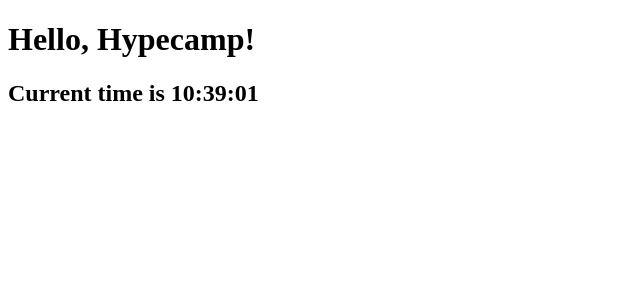
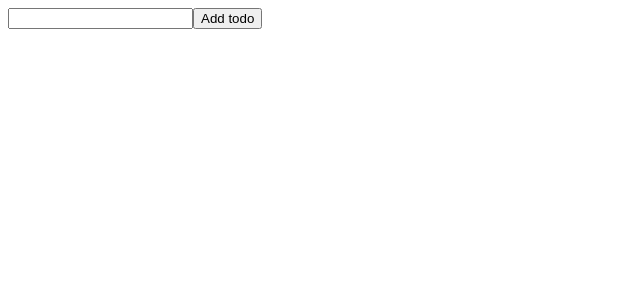
Before and after one commit to DimatiBart/react-demo, a React app: page / in a window 1280 px wide. Shown: the top 300 px of the page, without its empty margins (0-640 px from the left). Built offline with nearby package versions, Linux system fonts and the light colour scheme.

Commit message:
added redux into the project

```diff
--- a/package.json
+++ b/package.json
@@ -20,6 +20,8 @@
   "devDependencies": {
     "babel-core": "^6.26.0",
     "babel-loader": "^7.1.2",
+    "babel-plugin-syntax-object-rest-spread": "^6.13.0",
+    "babel-plugin-transform-object-rest-spread": "^6.26.0",
     "babel-preset-env": "^1.6.1",
     "babel-preset-react": "^6.24.1",
     "react-hot-loader": "^3.1.3",
@@ -28,6 +30,8 @@
   },
   "dependencies": {
     "react": "^16.2.0",
-    "react-dom": "^16.2.0"
+    "react-dom": "^16.2.0",
+    "react-redux": "^5.0.7",
+    "redux": "^3.7.2"
   }
 }
--- a/src/App.js
+++ /dev/null
@@ -1,37 +0,0 @@
-import React from "react";
-
-export default (props) => (
-    <React.Fragment>
-        <h1>Hello, {props.name}!</h1>
-        <Clock />
-    </React.Fragment>
-
-);
-
-class Clock extends React.Component {
-    constructor(props) {
-        super(props);
-        this.state = {
-            currentTime: 0
-        };
-
-        this.tick = this.tick.bind(this);
-    }
-    componentDidMount() {
-        this.intervalId = setInterval(this.tick, 1000);
-    }
-    componentWillUnmount() {
-        clearInterval(this.intervalId);
-    }
-    getTime() {
-        return new Date().toTimeString().substr(0, 8);
-    }
-    tick() {
-        this.setState({currentTime: this.getTime()})
-    }
-    render() {
-        return <h2>
-            Current time is {this.state.currentTime}
-        </h2>
-    }
-}
--- /dev/null
+++ b/src/actions/index.js
@@ -0,0 +1,12 @@
+export const ADD_TODO = "ADD_TODO";
+export const REMOVE_TODO = "REMOVE_TODO";
+
+export const addTodo = text => ({
+    type: ADD_TODO,
+    text
+});
+
+export const removeTodo = id => ({
+    type: REMOVE_TODO,
+    id
+});
--- /dev/null
+++ b/src/components/addTodo/index.js
@@ -0,0 +1,24 @@
+import React from "react";
+
+class AddTodo extends React.Component {
+    constructor(props) {
+        super(props);
+
+        this.addTodo = this.addTodo.bind(this);
+    }
+    addTodo(e) {
+        e.preventDefault();
+        e.stopPropagation();
+        this.props.addTodo(this.input.value);
+    }
+    render() {
+        return (
+            <form onSubmit={this.addTodo}>
+                <input type="text" ref={(input) => {this.input = input}}/>
+                <button type="submit">Add todo</button>
+            </form>
+        )
+    }
+}
+
+export default AddTodo;
--- /dev/null
+++ b/src/components/todo/index.js
@@ -0,0 +1,8 @@
+import React from "react";
+
+export default props => (
+    <li>
+        {props.item.text}
+        <button onClick={() => props.removeTodo(props.item.id)}>X</button>
+    </li>
+)
--- /dev/null
+++ b/src/components/todolist/index.js
@@ -0,0 +1,8 @@
+import React from "react";
+import Todo from "../todo/";
+
+export default props => (
+    <ul>
+        {props.todos ? props.todos.map(todo => <Todo item={todo} removeTodo={props.removeTodo}/>) : "lol"}
+    </ul>
+)
--- /dev/null
+++ b/src/containers/App.js
@@ -0,0 +1,28 @@
+import React from "react";
+import {connect} from "react-redux";
+
+import TodoList from "../components/todolist/index";
+import AddTodo from "../components/addTodo/index";
+import {addTodo, removeTodo} from "../actions/";
+
+const App = props => (
+    <div>
+        <AddTodo addTodo={props.addTodo}/>
+        <TodoList todos={props.todos} removeTodo={props.removeTodo}/>
+    </div>
+);
+
+const mapStateToProps = state => ({
+    todos: state
+});
+
+const mapDispatchToProps = dispatch => ({
+    addTodo(text) {
+        dispatch(addTodo(text))
+    },
+    removeTodo(id) {
+        dispatch(removeTodo(id))
+    }
+});
+
+export default connect(mapStateToProps, mapDispatchToProps)(App);
--- a/src/index.js
+++ b/src/index.js
@@ -1,13 +1,23 @@
 import React from "react";
 import ReactDom from "react-dom";
+import { Provider } from 'react-redux'
+import { createStore } from 'redux'
 import { AppContainer } from 'react-hot-loader'
-import App from "./App";
+import App from "./containers/App";
+import todoApp from "./reducers/index"
+
+let store = createStore(
+    todoApp,
+    window.__REDUX_DEVTOOLS_EXTENSION__ && window.__REDUX_DEVTOOLS_EXTENSION__()
+);
 
 const render = () => {
     ReactDom.render(
-        <AppContainer>
-            <App name={"Hypecamp"}/>
-        </AppContainer>,
+        <Provider store={store}>
+            <AppContainer>
+                <App/>
+            </AppContainer>
+        </Provider>,
         document.getElementById("app")
     )
 };
@@ -16,7 +26,7 @@
 
 
 if (module.hot) {
-    module.hot.accept('./App', () => {
+    module.hot.accept('./containers/App', () => {
         render();
     })
 }
--- /dev/null
+++ b/src/reducers/index.js
@@ -0,0 +1,21 @@
+import {ADD_TODO, REMOVE_TODO} from "../actions/";
+
+let todoCounter = 0;
+
+export default (state = [], action) => {
+    switch(action.type) {
+        case ADD_TODO: {
+            todoCounter++;
+
+            return [...state, {
+                id: todoCounter,
+                text: action.text
+            }];
+        }
+        case REMOVE_TODO: {
+            return state.filter(elem => elem.id !== action.id);
+        }
+        default:
+            return state;
+    }
+}
```
Also changed, not shown: .babelrc, 1 other file (tests, documents, lock files or other folders).
